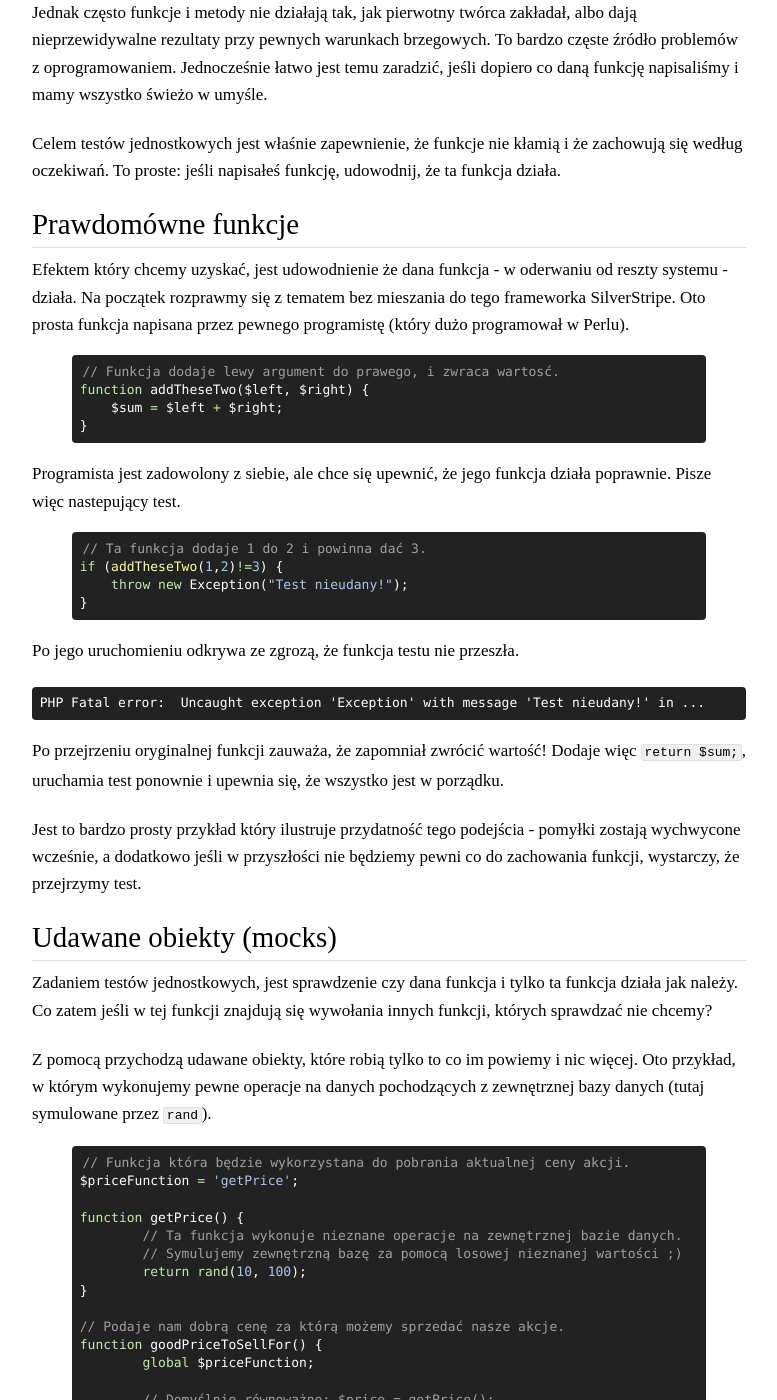
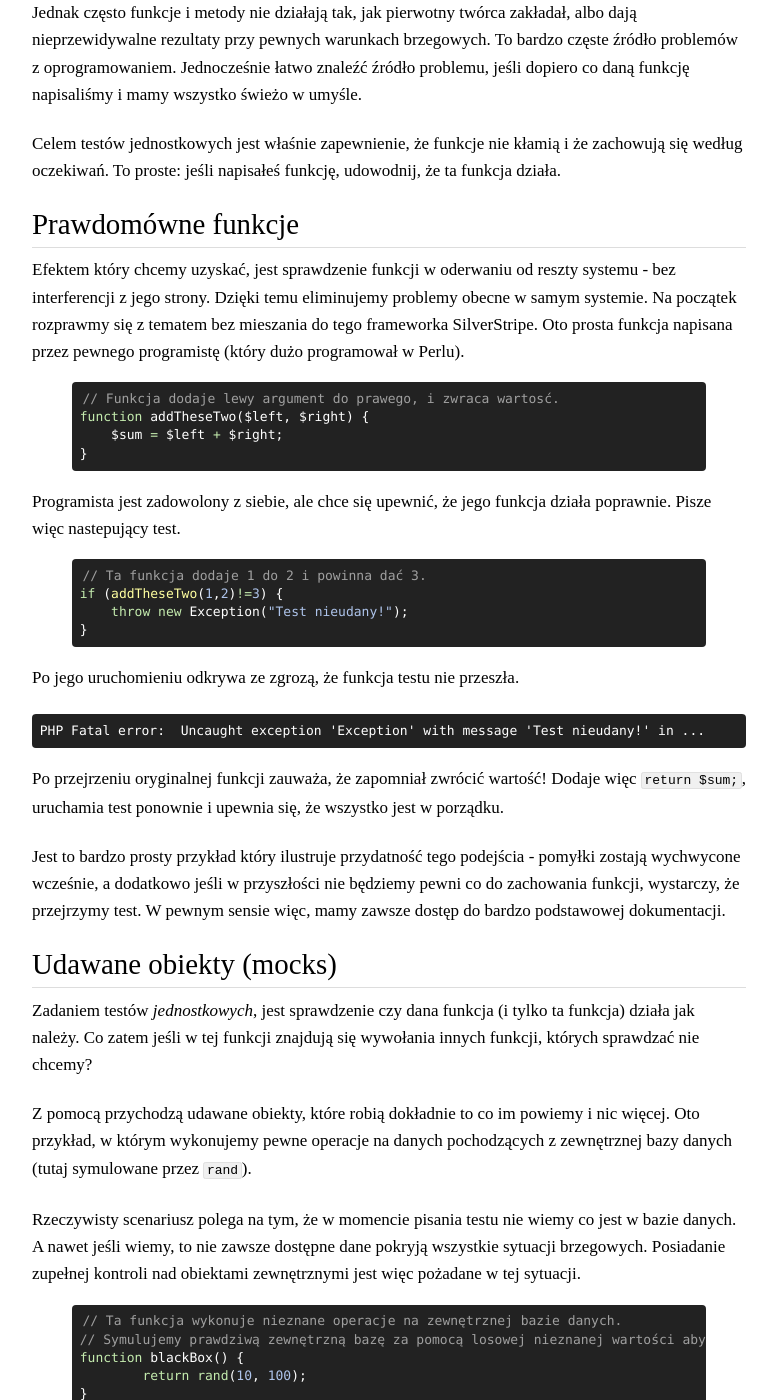
Before and after one commit to mateusz/Blog-Techniki-SilverStripe, a Jekyll site: the page built from _posts/2012-03-03-testy-jednostkowe.markdown, in a window 1280 px wide and 1400 px high, scrolled down 302 px. Shown: the whole window, without its empty margins (251-1028 px from the left). Built offline with Jekyll 4.4.1, drawn with Linux system fonts in a browser that asks for light colours; Markdown is read by kramdown in place of the engine named in the settings; comment, search, counter and statistics services are not loaded; some of the changed text lies outside the part shown.

Commit message:
Minor changes to latest article about tests

```diff
--- a/_posts/2012-03-03-testy-jednostkowe.markdown
+++ b/_posts/2012-03-03-testy-jednostkowe.markdown
@@ -2,18 +2,18 @@
 layout: post
 title: Testy jednostkowe (unit tests)
 description: W jaki sposób uzyskać stabilny kod źródłowy przy pomocy testów.
-more: 1
+more: 2
 ---
 
 Jako programiści, na codzień opieramy się na kodzie który napisaliśmy wcześniej. Mimo iż nie pamiętamy dokładnie w jaki sposób dana funkcja (metoda, klasa) spełnia swoje zadanie, musimy mieć podstawowe zaufanie, że robi to co mówi że robi. Jest to tym ważniejsze, gdy pracujemy w grupie i korzystamy z kodu napisanego przez kogoś innego.
 
-Jednak często funkcje i metody nie działają tak, jak pierwotny twórca zakładał, albo dają nieprzewidywalne rezultaty przy pewnych warunkach brzegowych. To bardzo częste źródło problemów z oprogramowaniem. Jednocześnie łatwo jest temu zaradzić, jeśli dopiero co daną funkcję napisaliśmy i mamy wszystko świeżo w umyśle.
+Jednak często funkcje i metody nie działają tak, jak pierwotny twórca zakładał, albo dają nieprzewidywalne rezultaty przy pewnych warunkach brzegowych. To bardzo częste źródło problemów z oprogramowaniem. Jednocześnie łatwo znaleźć źródło problemu, jeśli dopiero co daną funkcję napisaliśmy i mamy wszystko świeżo w umyśle.
 
 Celem testów jednostkowych jest właśnie zapewnienie, że funkcje nie kłamią i że zachowują się według oczekiwań. To proste: jeśli napisałeś funkcję, udowodnij, że ta funkcja działa.
 
 ## Prawdomówne funkcje
 
-Efektem który chcemy uzyskać, jest udowodnienie że dana funkcja - w oderwaniu od reszty systemu - działa. Na początek rozprawmy się z tematem bez mieszania do tego frameworka SilverStripe. Oto prosta funkcja napisana przez pewnego programistę (który dużo programował w Perlu).
+Efektem który chcemy uzyskać, jest sprawdzenie funkcji w oderwaniu od reszty systemu - bez interferencji z jego strony. Dzięki temu eliminujemy problemy obecne w samym systemie. Na początek rozprawmy się z tematem bez mieszania do tego frameworka SilverStripe. Oto prosta funkcja napisana przez pewnego programistę (który dużo programował w Perlu).
 
 {% highlight php startinline %}
 // Funkcja dodaje lewy argument do prawego, i zwraca wartosć.
@@ -39,31 +39,32 @@ PHP Fatal error:  Uncaught exception 'Exception' with message 'Test nieudany!' i
 
 Po przejrzeniu oryginalnej funkcji zauważa, że zapomniał zwrócić wartość! Dodaje więc <code>return $sum;</code>, uruchamia test ponownie i upewnia się, że wszystko jest w porządku.
 
-Jest to bardzo prosty przykład który ilustruje przydatność tego podejścia - pomyłki zostają wychwycone wcześnie, a dodatkowo jeśli w przyszłości nie będziemy pewni co do zachowania funkcji, wystarczy, że przejrzymy test.
+Jest to bardzo prosty przykład który ilustruje przydatność tego podejścia - pomyłki zostają wychwycone wcześnie, a dodatkowo jeśli w przyszłości nie będziemy pewni co do zachowania funkcji, wystarczy, że przejrzymy test. W pewnym sensie więc, mamy zawsze dostęp do bardzo podstawowej dokumentacji.
 
 ## Udawane obiekty (mocks)
 
-Zadaniem testów jednostkowych, jest sprawdzenie czy dana funkcja i tylko ta funkcja działa jak należy. Co zatem jeśli w tej funkcji znajdują się wywołania innych funkcji, których sprawdzać nie chcemy?
+Zadaniem testów *jednostkowych*, jest sprawdzenie czy dana funkcja (i tylko ta funkcja) działa jak należy. Co zatem jeśli w tej funkcji znajdują się wywołania innych funkcji, których sprawdzać nie chcemy?
 
-Z pomocą przychodzą udawane obiekty, które robią tylko to co im powiemy i nic więcej. Oto przykład, w którym wykonujemy pewne operacje na danych pochodzących z zewnętrznej bazy danych (tutaj symulowane przez <code>rand</code>).
+Z pomocą przychodzą udawane obiekty, które robią dokładnie to co im powiemy i nic więcej. Oto przykład, w którym wykonujemy pewne operacje na danych pochodzących z zewnętrznej bazy danych (tutaj symulowane przez <code>rand</code>).
+
+Rzeczywisty scenariusz polega na tym, że w momencie pisania testu nie wiemy co jest w bazie danych. A nawet jeśli wiemy, to nie zawsze dostępne dane pokryją wszystkie sytuacji brzegowych. Posiadanie zupełnej kontroli nad obiektami zewnętrznymi jest więc pożadane w tej sytuacji.
 
 {% highlight php startinline %}
 
-// Funkcja która będzie wykorzystana do pobrania aktualnej ceny akcji.
-$priceFunction = 'getPrice';
-
-function getPrice() {
-        // Ta funkcja wykonuje nieznane operacje na zewnętrznej bazie danych.
-        // Symulujemy zewnętrzną bazę za pomocą losowej nieznanej wartości ;)
+// Ta funkcja wykonuje nieznane operacje na zewnętrznej bazie danych.
+// Symulujemy prawdziwą zewnętrzną bazę za pomocą losowej nieznanej wartości aby uzmysłowić problem.
+function blackBox() {
         return rand(10, 100);
 }
 
-// Podaje nam dobrą cenę za którą możemy sprzedać nasze akcje.
+// Wybieramy funkcję która będzie wykorzystana do pobrania aktualnej ceny akcji.
+$priceFunction = 'blackBox';
+
+// Ta funkcja wylicza dla nas akceptowalną cenę za którą możemy sprzedać nasze akcje.
 function goodPriceToSellFor() {
         global $priceFunction;
 
-        // Domyślnie równoważne: $price = getPrice();
-        $price = $priceFunction();
+        $price = $priceFunction(); // Równoważne: $price = blackBox();
         return $price*1.2;
 }
 
@@ -76,14 +77,16 @@ Uruchamiamy powyższy kod kilka razy, uzyskując <code>44.4</code>, <code>22.8</
 Z pomocą spieszą udawane obiekty.
 
 {% highlight php startinline %}
-// Udawany dostęp do bazy danych.
+// Udawany dostęp do bazy danych - w pełni przez nas kontrolowany.
 function getPriceForTest() {
         return '10';
 }
+
+// Wymuszamy użycie udawanej funkcji
 $priceFunction = 'getPriceForTest';
 
 // Testujemy czy goodPriceToSellFor dodaje 20% do aktualnej ceny akcji.
-// Zamiast getPrice zostanie użyta nasza podrobiona funkcja która zawsze daje 10.
+// Zamiast blackBox zostanie użyta nasza podrobiona funkcja która zawsze daje 10.
 if (goodPriceToSellFor()!=12) {
         throw new Exception("Test nieudany!");
 }
@@ -98,10 +101,10 @@ W rezultacie uruchomienia tego kodu otrzymujemy krzepiący komunikat.
 Funkcja goodPriceToSellFor poprawnie dodała 20% do aktualnej ceny akcji.
 </pre>
 
-A więc mamy pewność, że zawsze znać będziemy dobrą cenę sprzedaży naszych akcji.
+## Podsumowanie
 
-Mam nadzieję, że przybliża to Wam podstawowe koncepcje dotyczące testowania kodu. Poza testami jednostkowymi, możemy testować też integrację elementów, dzięki czemu możemy upewnić się, że wspólny rezultat działania wielu funkcji jest zgodny z oczekiwaniami. Ten typ testów integracyjnych pozwala nam ustrzec się przed problemami regresji - gdy zmiana w jednym miejscu systemu powoduje błędy zupełnie gdzie indziej.
+Mam nadzieję, że przybliżyło to Wam podstawowe koncepcje dotyczące testowania kodu. Poza testami jednostkowymi, możemy testować też integrację elementów, dzięki czemu możemy upewnić się, że wspólny rezultat działania wielu funkcji jest zgodny z oczekiwaniami. Ten typ testów integracyjnych pozwala nam ustrzec się przed problemami regresji - gdy zmiana w jednym miejscu systemu powoduje błędy zupełnie gdzie indziej.
 
-SilverStripe framework przychodzi z wieloma wbudowanymi [testami jednostkowymi i integracyjnymi](https://github.com/silverstripe/sapphire/tree/master/tests) - wszystkie znajdują się w podkatalogach <code>tests</code>, wewnątrz modułów. Dostarcza też <code>SapphireTest</code> - klasę która pozwala na łatwe pisanie testów opartych na [PHPUnit](https://github.com/sebastianbergmann/phpunit/).
+SilverStripe framework ma wiele wbudowanymych [testów jednostkowych i integracyjnych](https://github.com/silverstripe/sapphire/tree/master/tests) - wszystkie znajdują się w podkatalogu <code>tests</code>. Udostępnia też <code>SapphireTest</code> - klasę która pozwala na łatwe pisanie testów opartych na [PHPUnit](https://github.com/sebastianbergmann/phpunit/).
 
-W następnej części zajmiemy się uruchomieniem PHPUnit i napisaniem podstawowego testu opartego na <code>SapphireTest</code>.
+W następnej części zajmiemy się uruchomieniem PHPUnit i napisaniem testu opartego na <code>SapphireTest</code>, a może nawet wyróbójemy udawane obiekty [Phockito](https://github.com/hafriedlander/phockito).
```
